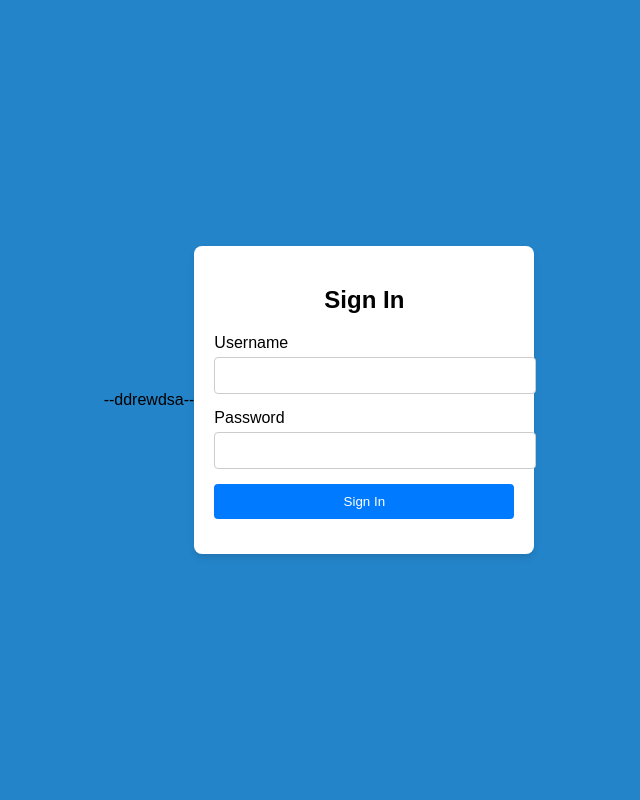
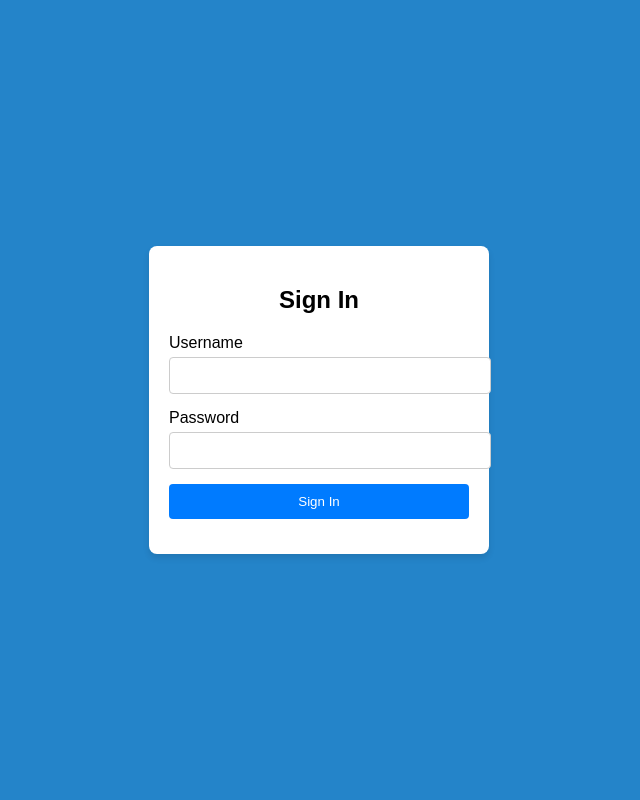
Before and after one commit to Abdullah-git-VS/COS_251_V2, a PHP site: page /main.php in a window 1280 px wide. Shown: the whole page, without its empty margins (321-961 px from the left). Run offline with PHP 8.4, Linux system fonts and the light colour scheme.

Commit message:
Update main.php

```diff
--- a/main.php
+++ b/main.php
@@ -1,7 +1,6 @@
 <!DOCTYPE html>
 <html lang="en">
 <head>
---ddrewdsa--
     <image type ="icon" scr="abdullahcoll/COS_251/photo/Untitled.png" >
     <meta charset="UTF-8">
     <meta name="viewport" content="width=device-width, initial-scale=1.0">
```
